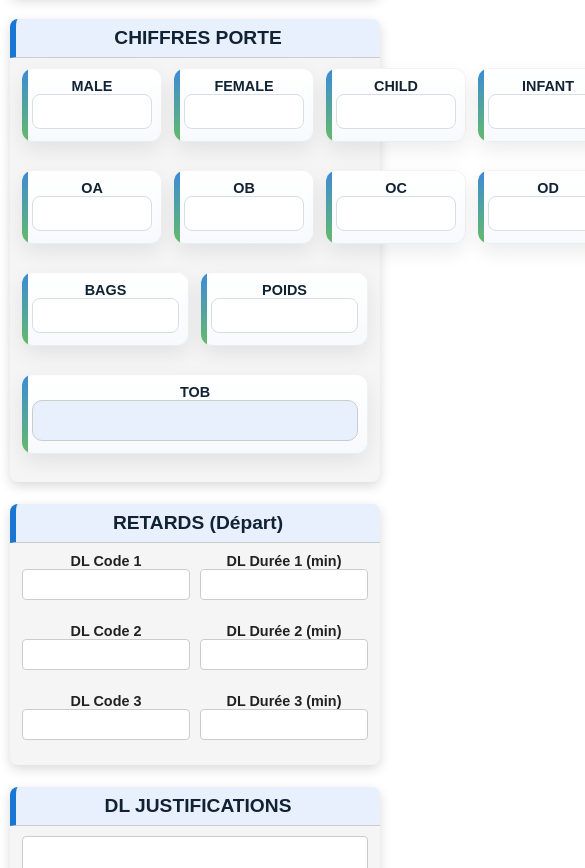
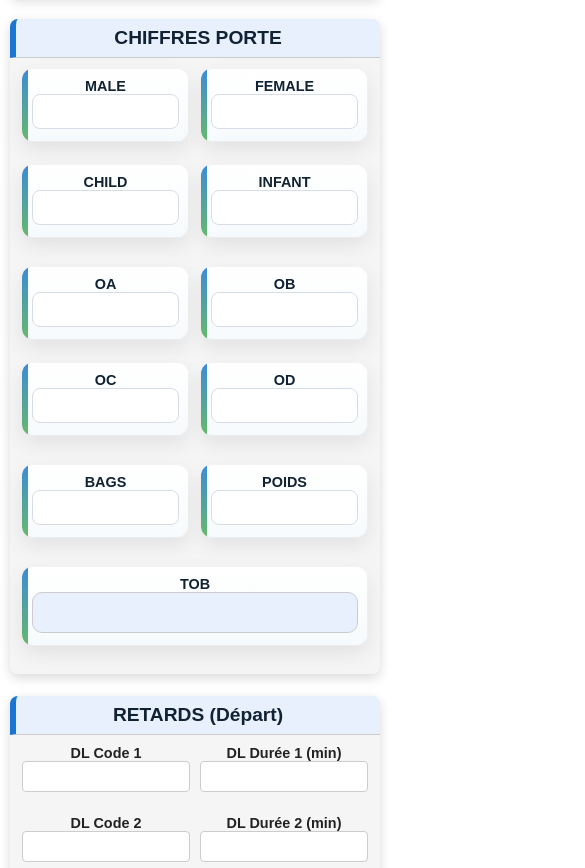
Before and after one commit to hugoflying/fiche-escale, a plain HTML site: page index.html in a window 390 px wide. Shown: the part 2395-3263 px from the top of the page, 585 px wide, since content can reach past the window. Drawn offline with Linux system fonts and the light colour scheme.

Commit message:
Update index.html

```diff
--- a/index.html
+++ b/index.html
@@ -419,6 +419,30 @@ details.timing-collapse[open] > summary.timing-seg {
 }
 body.dark details.timing-collapse[open] > summary.timing-seg {
   background:#90caf9; color:#111; border-color:#90caf9;
+}
+
+/* === FIX responsive + overflow pour CHIFFRES PORTE === */
+#chiffres-porte .form-group,
+#chiffres-porte .form-group-3col,
+#chiffres-porte .form-group-4col {
+  min-width: 0; /* évite le débordement des items en grid */
+}
+#chiffres-porte .cp-cols-2,
+#chiffres-porte .cp-cols-3,
+#chiffres-porte .cp-cols-4 {
+  /* au lieu d'imposer 2/3/4 colonnes, on s'adapte à la largeur dispo */
+  grid-template-columns: repeat(auto-fit, minmax(140px, 1fr));
+}
+@media (max-width: 900px) {
+  #chiffres-porte .cp-cols-2,
+  #chiffres-porte .cp-cols-3,
+  #chiffres-porte .cp-cols-4 {
+    grid-template-columns: repeat(auto-fit, minmax(120px, 1fr));
+  }
+}
+#chiffres-porte input,
+#chiffres-porte select {
+  max-width: 100%;
 }
 </style>
 </head>
@@ -746,6 +770,10 @@ function initForm(){
     h2.onclick=()=>h2.parentElement.classList.toggle("collapsed");
   });
 
+  /* Force l’attache sur CHIFFRES PORTE (sécurité) */
+  const cpH2 = document.querySelector('#chiffres-porte > h2');
+  if (cpH2) cpH2.onclick = () => cpH2.parentElement.classList.toggle('collapsed');
+
   document.getElementById('Parking').addEventListener('change', updateTabLabelInstant);
   document.getElementById('Cie').addEventListener('change', ()=>{
     updateTabLabelInstant();
```
